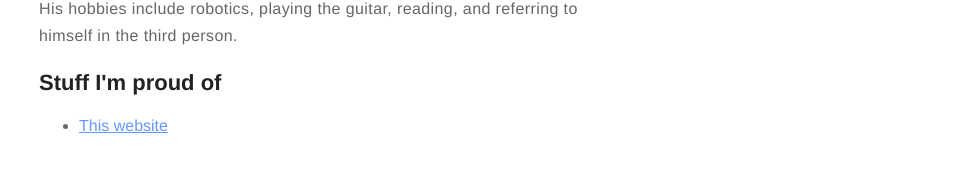
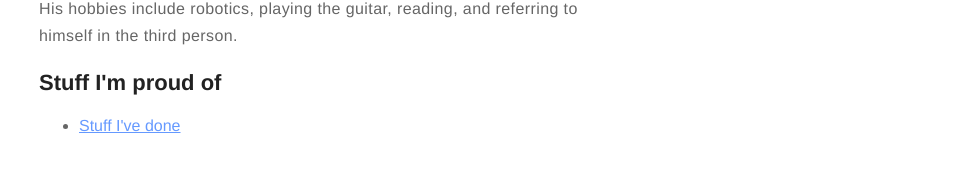
Before and after one commit to sleeping-bag/sleeping-bag.github.io, a Jekyll site: the page built from about.md, in a window 1280 px wide. Shown: the part 157-329 px from the top of the page, without its empty margins (321-1280 px from the left). Built offline with Jekyll 4.4.1, drawn with Linux system fonts in a browser that asks for light colours.

Commit message:
Updated stuff I'm proud of

```diff
--- a/about.md
+++ b/about.md
@@ -25,5 +25,5 @@ permalink: /about/index.html
 <h2>Stuff I'm proud of</h2>
 
 <ul>
-	<li><a href="https://github.com/sleeping-bag/sleeping-bag.github.io">This website</a></li>
+	<li><a href="http://sleeping-bag.github.io/projects/">Stuff I've  done</a></li>
 </ul>
```
